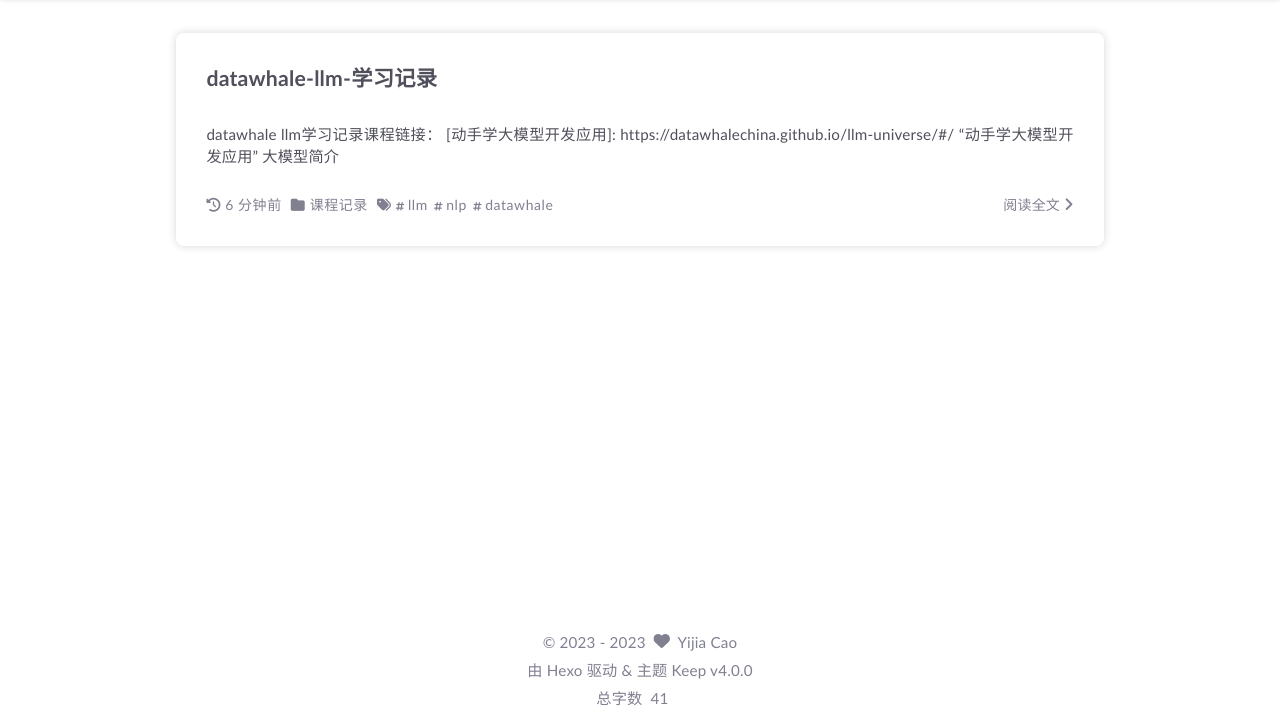
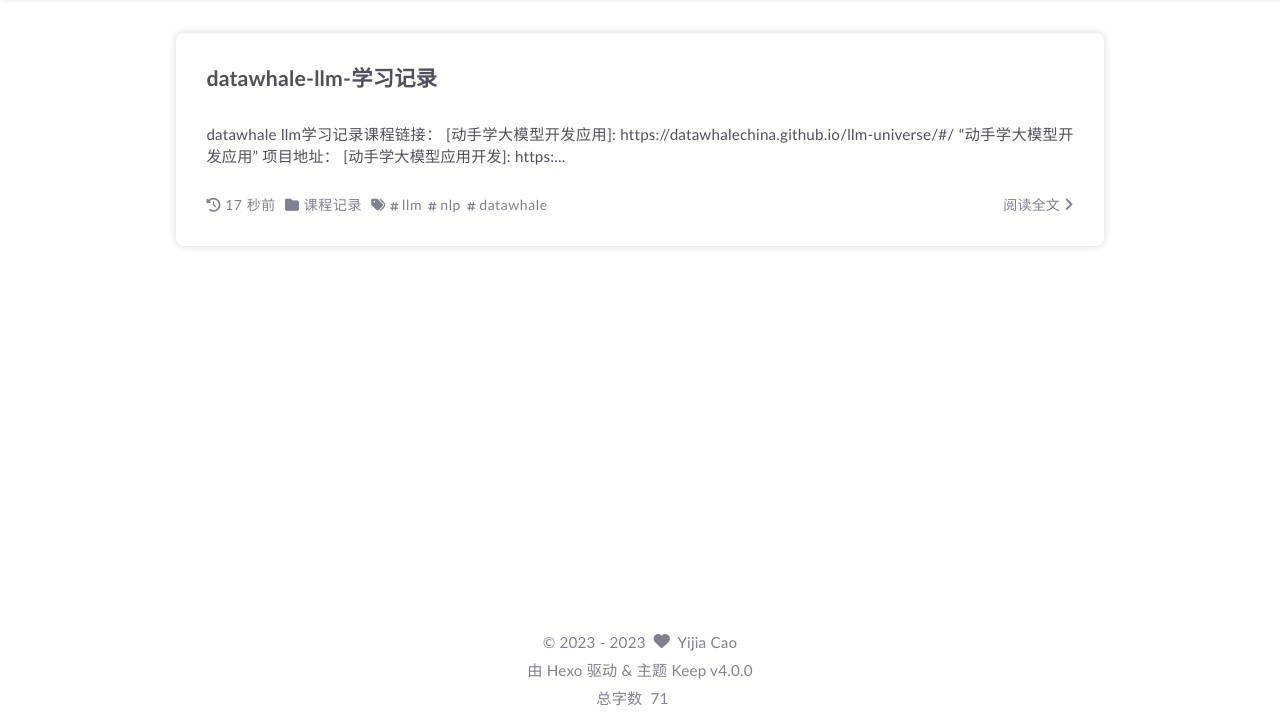
Before and after one commit to CCigol/CCigol.github.io, a plain HTML site: page index.html in a window 1280 px wide. Shown: the part 73-800 px from the top of the page. Drawn offline with Linux system fonts and the light colour scheme; some packages are replaced by stand-ins of ours; a script that the page names is missing.

Commit message:
Site updated: 2023-11-24 21:32:41

```diff
--- a/index.html
+++ b/index.html
@@ -201,7 +201,8 @@
 
                             datawhale llm学习记录课程链接：
 [动手学大模型开发应用]: https://datawhalechina.github.io/llm-universe/#/	“动手学大模型开发应用”
-大模型简介
+项目地址：
+[动手学大模型应用开发]: https:...
 
                     </div>
 
@@ -211,7 +212,7 @@
     <div class="article-meta-info border-box">
 
             <span class="meta-info-item border-box">
-                <i class="icon fas fa-history"></i>&nbsp;<span class="home-article-history" data-updated="Fri Nov 24 2023 21:25:59 GMT+0800">2023-11-24 21:25:59</span>
+                <i class="icon fas fa-history"></i>&nbsp;<span class="home-article-history" data-updated="Fri Nov 24 2023 21:32:25 GMT+0800">2023-11-24 21:32:25</span>
             </span>
 
 
@@ -299,7 +300,7 @@
 
                 <span class="count-box border-box word">
                     <span class="item-type border-box">总字数</span>
-                    <span class="item-value border-box word">41</span>
+                    <span class="item-value border-box word">71</span>
                 </span>
 
 
--- a/search.xml
+++ b/search.xml
@@ -5,6 +5,8 @@
     <url>/2023/11/24/llm_datawhale_learn/</url>
     <content><![CDATA[<h1 id="datawhale-llm学习记录"><a href="#datawhale-llm学习记录" class="headerlink" title="datawhale llm学习记录"></a>datawhale llm学习记录</h1><p>课程链接：</p>
 <p>[动手学大模型开发应用]: <a class="link"   href="https://datawhalechina.github.io/llm-universe/#/" >https://datawhalechina.github.io/llm-universe/#/<i class="fas fa-external-link-alt"></i></a>	“动手学大模型开发应用”</p>
+<p>项目地址：</p>
+<p>[动手学大模型应用开发]: <a class="link"   href="https://github.com/datawhalechina/llm-universe" >https://github.com/datawhalechina/llm-universe<i class="fas fa-external-link-alt"></i></a>	“动手学大模型应用开发”</p>
 <h2 id="大模型简介"><a href="#大模型简介" class="headerlink" title="大模型简介"></a>大模型简介</h2>]]></content>
       <categories>
         <category>课程记录</category>
```
Also changed, not shown: 2023/11/24/llm_datawhale_learn/index.html (+5 -3 lines), about/index.html (+1 -1 lines), archives/2023/11/index.html (+1 -1 lines), archives/2023/index.html (+1 -1 lines), archives/index.html (+1 -1 lines), categories/index.html (+1 -1 lines), categories/课程记录/index.html (+1 -1 lines), tags/datawhale/index.html (+1 -1 lines), tags/index.html (+1 -1 lines), tags/llm/index.html (+1 -1 lines), tags/nlp/index.html (+1 -1 lines), 1 other file.
